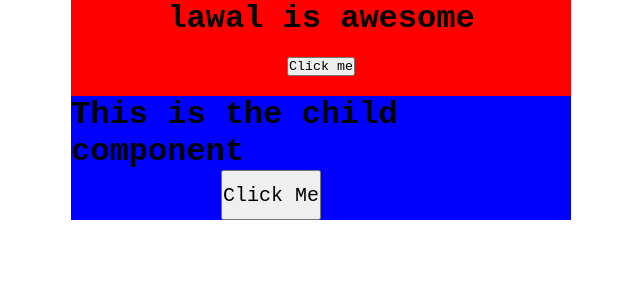
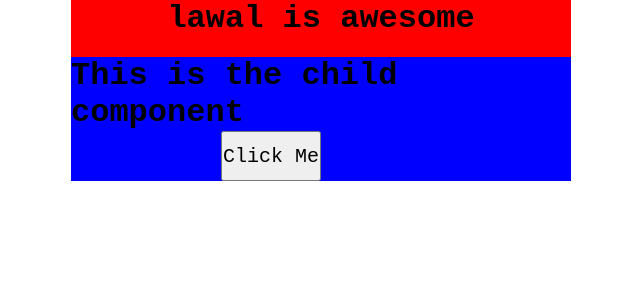
Before and after one commit to lawal-mj/react-state-practice, a React (Create React App) app: page / in a window 1280 px wide. Shown: the top 300 px of the page, without its empty margins (319-959 px from the left). Built offline with nearby package versions, Linux system fonts and the light colour scheme.

Commit message:
passed handleClick props to child

```diff
--- a/src/components/Child.js
+++ b/src/components/Child.js
@@ -1,8 +1,8 @@
-export default function Child() {
+export default function Child(props) {
     return (
         <div className="child">
             <h1>This is the child component</h1>
-            <button className="child-button">Click Me</button>
+            <button onClick={props.handleClick} className="child-button">Click Me</button>
         </div>
     )
 }
--- a/src/components/Parent.js
+++ b/src/components/Parent.js
@@ -13,9 +13,11 @@ export default function Parent() {
     return(
         <div className="parent">
             <h1>{value}</h1>
-            <button className="parent-button" onClick={changeValue}>Click me</button>
+            {/* <button className="parent-button" onClick={changeValue}>Click me</button> */}
             <div>
-                <Child />
+                <Child
+                    handleClick= {changeValue}
+                />
             </div>
         </div>
     )
```
